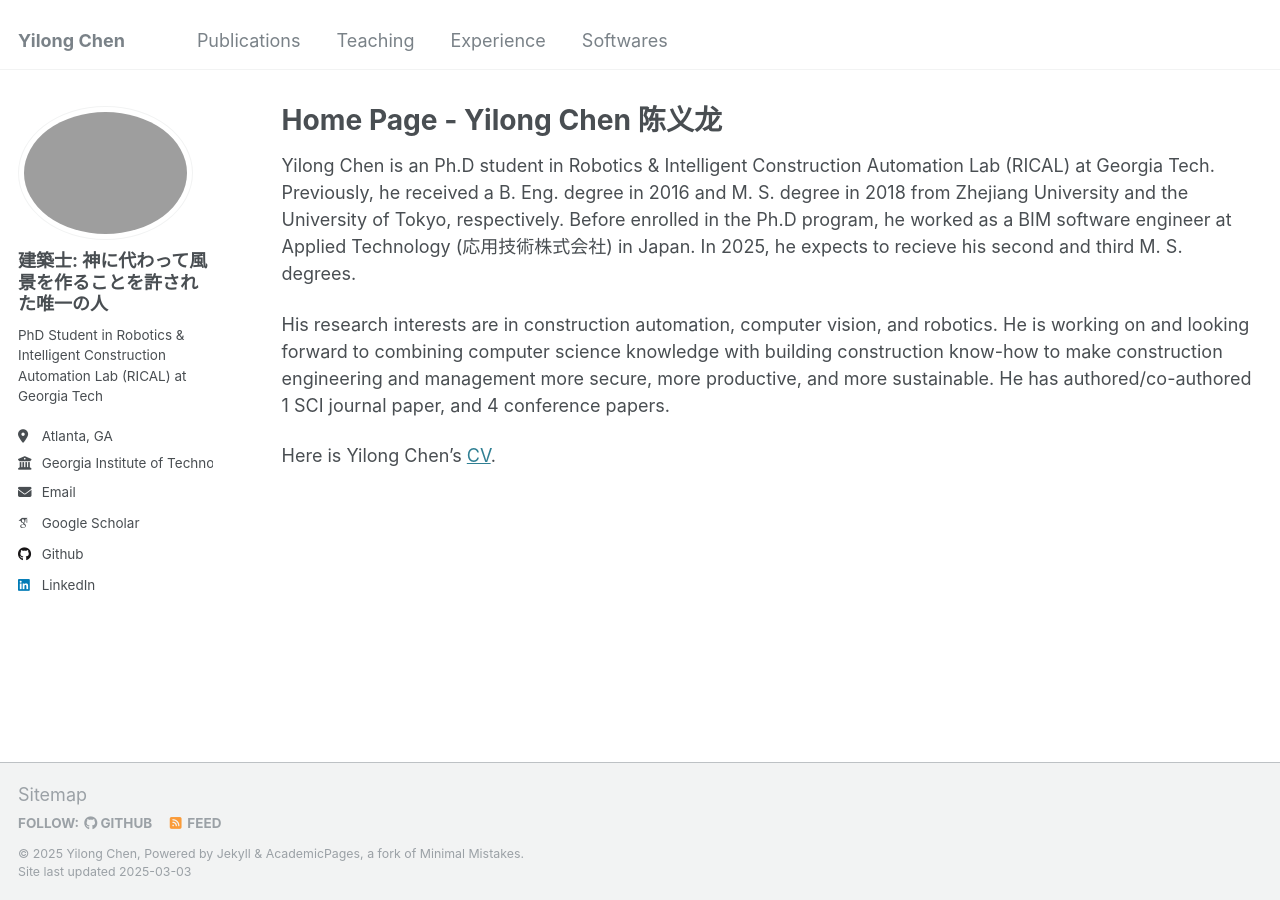
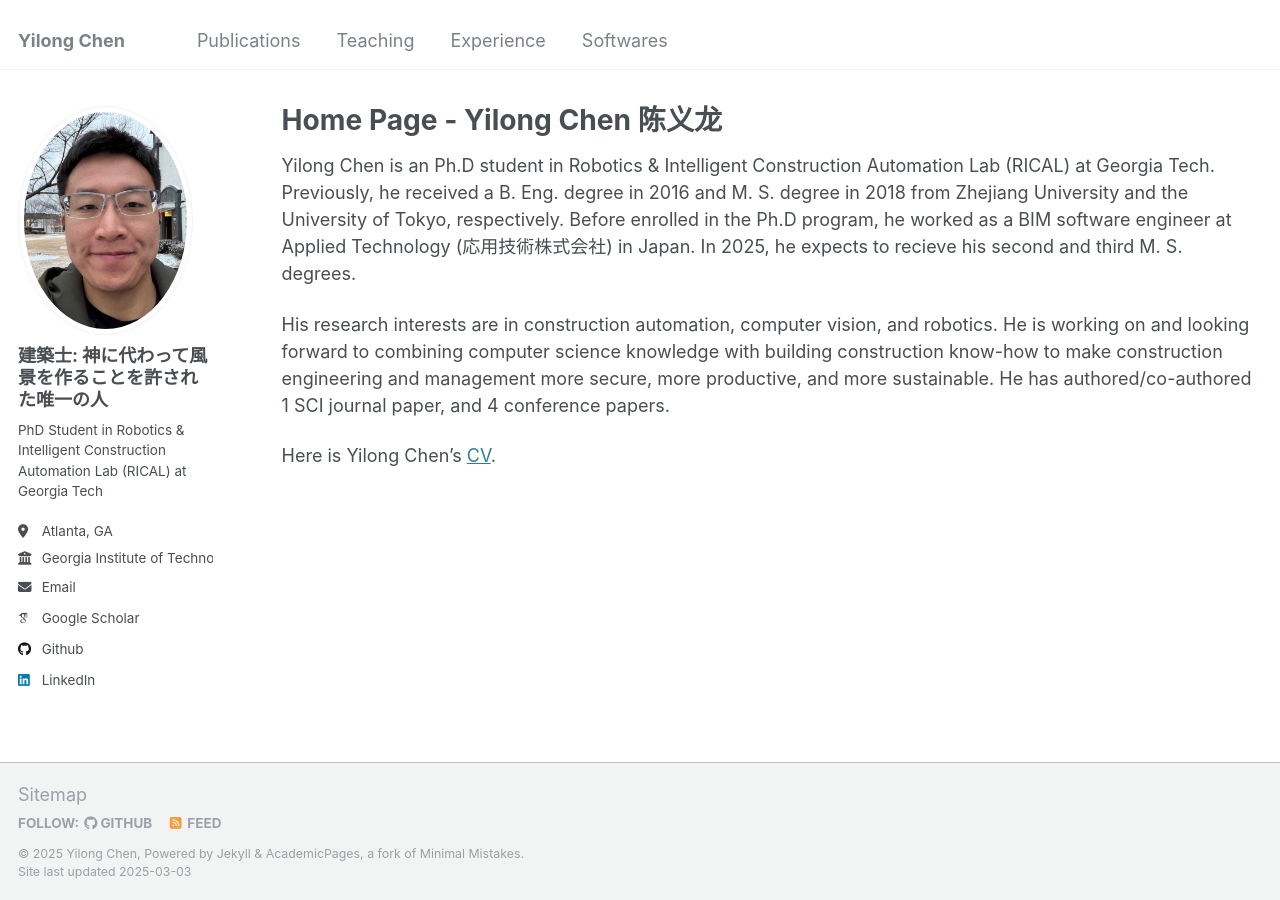
Before and after one commit to chenyilong0520/chenyilong0520.github.io, a Jekyll site: the page built from _pages/about.md, in a window 1280 px wide. Built offline with Jekyll 4.4.1, drawn with Linux system fonts in a browser that asks for light colours; some web fonts are replaced; our own code applies the rules of GitHub Pages for plain Markdown files.

Commit message:
change selfi

```diff
--- a/_config.yml
+++ b/_config.yml
@@ -21,7 +21,7 @@ repository               : "chenyilong0520.github.io"
 #               Additional customization can be done by editing /_includes/author-profile.html
 author:
   # Biographic information
-  avatar           : "IMG_0419.jpg"
+  avatar           : "IMG_0419.jpeg"
   name             : "建築士: 神に代わって風景を作ることを許された唯一の人"
   pronouns         : # example: "she/her"
   bio              : "PhD Student in Robotics & Intelligent Construction Automation Lab (RICAL) at Georgia Tech"
```
